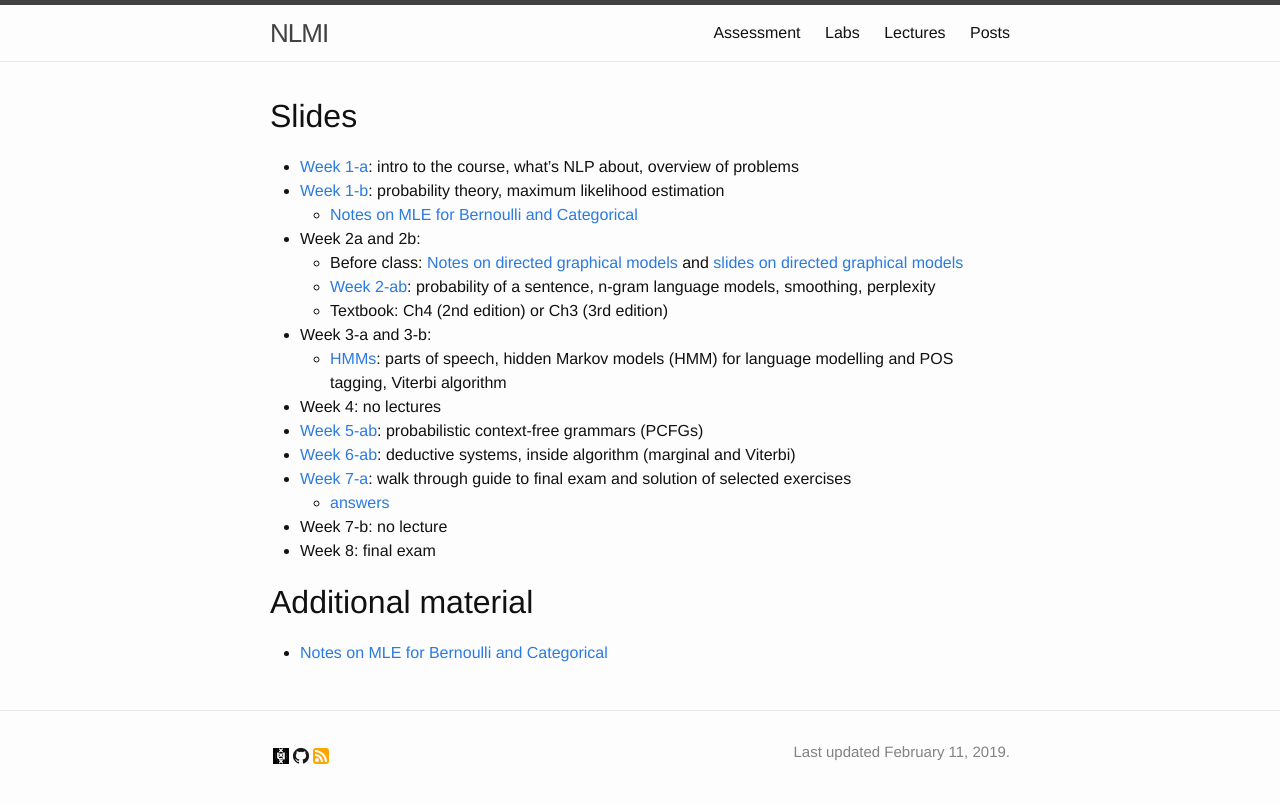
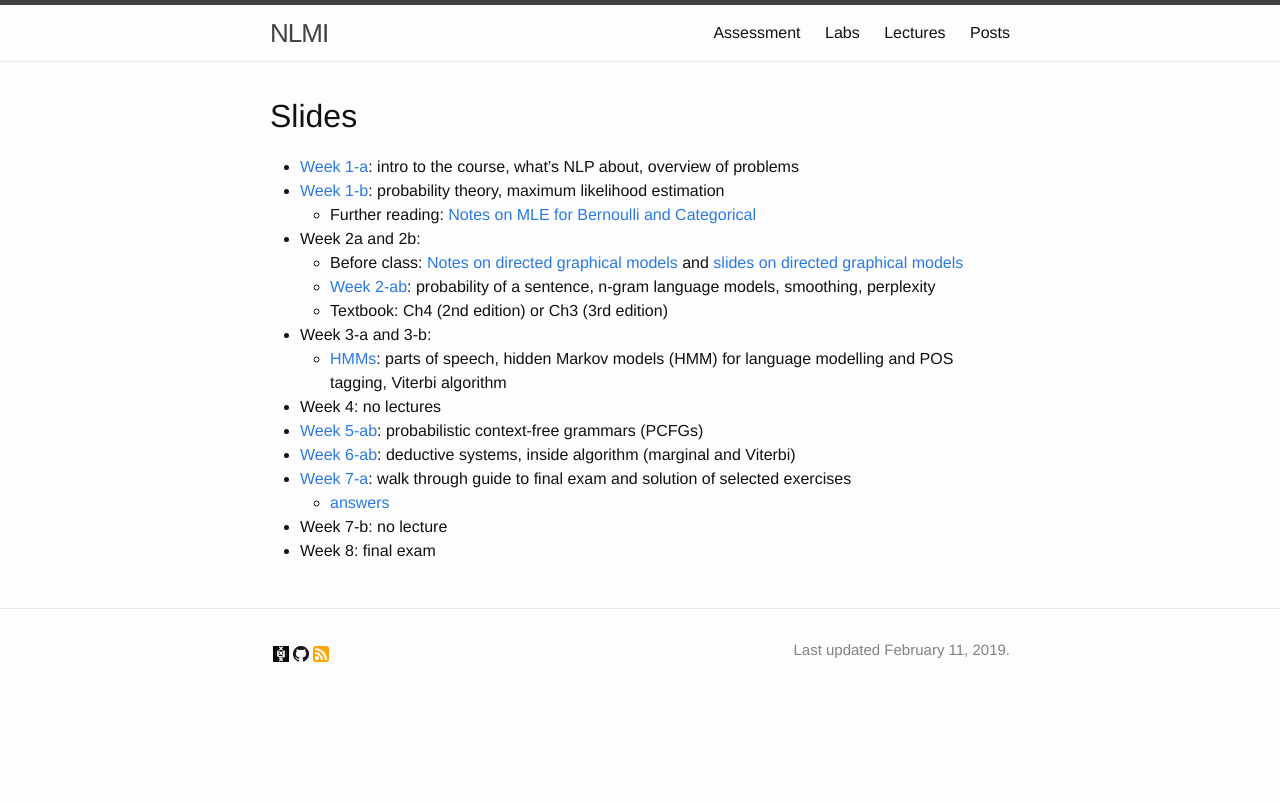
Before and after one commit to cl-illc/nlmi, a Jekyll site: the page built from lectures.md, in a window 1280 px wide. Shown: the top 803 px of the page. Built offline with Jekyll 4.4.1, drawn with Linux system fonts in a browser that asks for light colours.

Commit message:
further reading

```diff
--- a/lectures.md
+++ b/lectures.md
@@ -8,7 +8,7 @@
 
 * [Week 1-a](lectures/week1-a.pdf): intro to the course, what's NLP about, overview of problems
 * [Week 1-b](lectures/week1-b.pdf): probability theory, maximum likelihood estimation
-    * [Notes on MLE for Bernoulli and Categorical](//github.com/wilkeraziz/notes/blob/master/machine-learning/MLE/main.pdf)
+    * Further reading: [Notes on MLE for Bernoulli and Categorical](//github.com/wilkeraziz/notes/blob/master/machine-learning/MLE/main.pdf)
 * Week 2a and 2b:
     * Before class: [Notes on directed graphical models](//github.com/wilkeraziz/notes/blob/master/machine-learning/PGM/main.pdf) and [slides on directed graphical models](lectures/pgms.pdf)
     * [Week 2-ab](lectures/week2.pdf): probability of a sentence, n-gram language models, smoothing, perplexity
@@ -22,7 +22,3 @@
     * [answers](exercises/guidetoexam-answers.pdf)
 * Week 7-b: no lecture
 * Week 8: final exam
-
-# Additional material
-
-* [Notes on MLE for Bernoulli and Categorical](//github.com/wilkeraziz/notes/blob/master/machine-learning/MLE/main.pdf)
```
